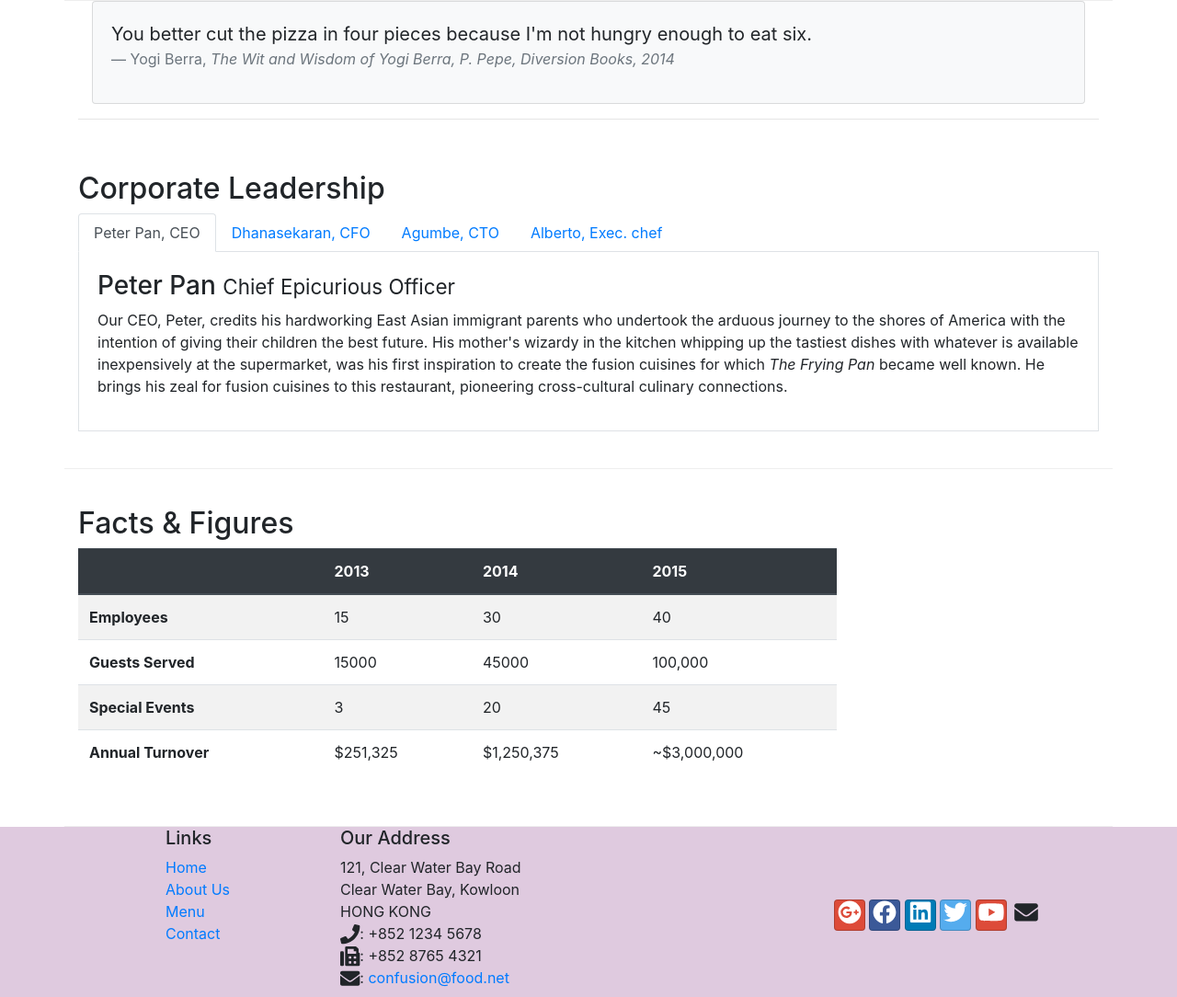
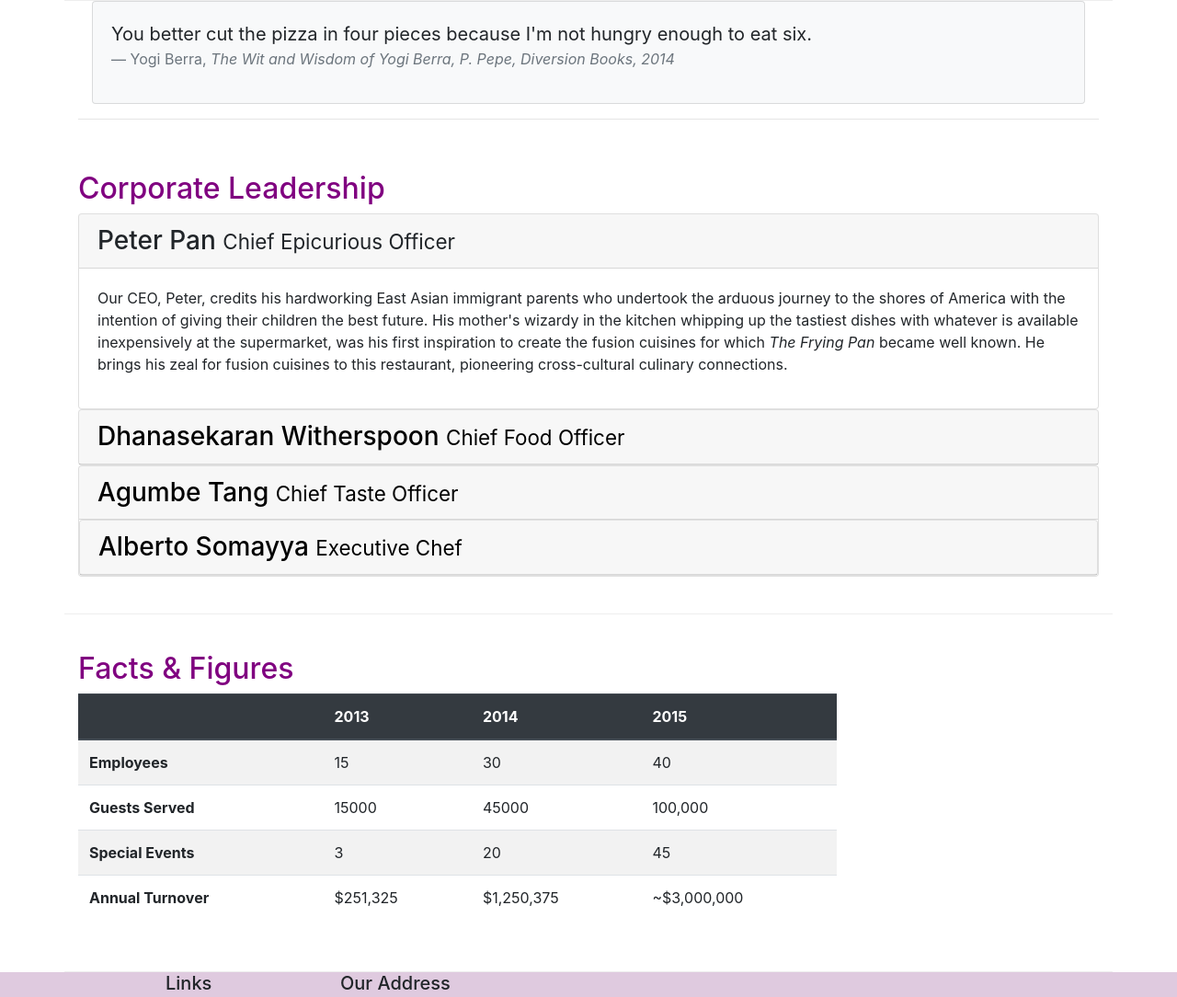
Before and after one commit to shawon-shariff/practiseNodeJs, a website: page aboutus.html in a window 1280 px wide. Shown: the part 814-1898 px from the top of the page at 92% size. Drawn offline with nearby package versions, Linux system fonts and the light colour scheme.

Commit message:
Accordion add+ heading color change

```diff
--- a/aboutus.html
+++ b/aboutus.html
@@ -10,7 +10,7 @@
     <title>About Us</title>
 </head>
 <body>
-    <nav class="navbar navbar-expand-sm navbar-dark bg-primary fixed-top">
+    <nav class="navbar navbar-expand-sm bg-primary fixed-top">
         <div class="container">
             <a class="navbar-brand mr-auto" href="./index.html"><img src="img/logo.png" height="30" width="41"></a>
             <button class="navbar-toggler" class="btn" data-toggle="collapse" data-target="#navbar">
@@ -19,7 +19,7 @@
             <div class="collapse navbar-collapse" id="navbar">
                 <ul class="navbar-nav ml-auto">
                     <li class="nav-item"><a href="./index.html" class="nav-link"><span class="fa fa-home fa-lg"></span> Home</a></li>
-                    <li class="nav-item active"><a href="#!" class="nav-link"><span class="fa fa-info fa-lg"></span> About</a></li>
+                    <li class="nav-item"><a href="#!" class="nav-link active"><span class="fa fa-info fa-lg"></span> About</a></li>
                     <li class="nav-item"><a href="#" class="nav-link"><span class="fa fa-list fa-lg"></span> Service</a></li>
                     <li class="nav-item"><a href="./contactus.html" class="nav-link"><span class="fa fa-address-card fa-lg"></span> Contact</a></li>
                 </ul>
@@ -95,49 +95,70 @@
         </div>
         <hr>
 
-
         <div class="row custom-padding">
             <div class="col-12">
                 <h2>Corporate Leadership</h2>
-
-                <ul class="nav nav-tabs">
-                    <li class="nav-item">
-                        <a href="#peter" role="tab" data-toggle="tab" class="nav-link active">Peter Pan, CEO</a>
-                    </li>
-                    <li class="nav-item">
-                        <a href="#dhana" role="tab" data-toggle="tab"  class="nav-link">Dhanasekaran, CFO</a>
-                    </li>
-                    <li class="nav-item">
-                        <a href="#agumbe" role="tab" data-toggle="tab"  class="nav-link">Agumbe, CTO</a>
-                    </li>
-                    <li class="nav-item">
-                        <a href="#alberto" role="tab" data-toggle="tab"  class="nav-link">Alberto, Exec. chef</a>
-                    </li>
-                </ul>
-
-                <div class="tab-content">
-                    <div class="tab-pane fade show active" role="tabpanel" id="peter">
-                        <h3>Peter Pan <small>Chief Epicurious Officer</small></h3>
-                        <p class="d-none d-sm-block">Our CEO, Peter, credits his hardworking East Asian immigrant parents who undertook the arduous journey to the shores of America with the intention of giving their children the best future. His mother's wizardy in the kitchen whipping up the tastiest dishes with whatever is available inexpensively at the supermarket, was his first inspiration to create the fusion cuisines for which <em>The Frying Pan</em> became well known. He brings his zeal for fusion cuisines to this restaurant, pioneering cross-cultural culinary connections.</p>
+                <div id="accordion">
+                    <div class="card">
+                        <div class="card-header" role="tab" id="peterhead">
+                        <h3 class="mb-0">
+                            <a data-toggle="collapse" data-target="#peter">
+                            Peter Pan <small>Chief Epicurious Officer</small>
+                            </a>
+                        </h3>
+                        </div>
+                        <div class="collapse show" id="peter" data-parent="#accordion">
+                            <div class="card-body">
+                                <p class="d-none d-sm-block">Our CEO, Peter, credits his hardworking East Asian immigrant parents who undertook the arduous journey to the shores of America with the intention of giving their children the best future. His mother's wizardy in the kitchen whipping up the tastiest dishes with whatever is available inexpensively at the supermarket, was his first inspiration to create the fusion cuisines for which <em>The Frying Pan</em> became well known. He brings his zeal for fusion cuisines to this restaurant, pioneering cross-cultural culinary connections.</p>
+                            </div>
+                        </div>
                     </div>
-                    <div class="tab-pane fade" role="tabpanel" id="dhana">
-                        <h3>Dhanasekaran Witherspoon <small>Chief Food Officer</small></h3>
-                        <p class="d-none d-sm-block">Our CFO, Danny, as he is affectionately referred to by his colleagues, comes from a long established family tradition in farming and produce. His experiences growing up on a farm in the Australian outback gave him great appreciation for varieties of food sources. As he puts it in his own words, <em>Everything that runs, wins, and everything that stays, pays!</em></p>
+                    <div class="card">
+                        <div class="card-header" role="tab" id="dannyhead">
+                        <h3 class="mb-0">
+                            <a class="collapsed" data-toggle="collapse" data-target="#danny">
+                            Dhanasekaran Witherspoon <small>Chief Food Officer</small>
+                            </a>
+                        </h3>
                     </div>
-                    <div class="tab-pane fade" role="tabpanel" id="agumbe">
-                        <h3>Agumbe Tang <small>Chief Taste Officer</small></h3>
-                        <p class="d-none d-sm-block">Blessed with the most discerning gustatory sense, Agumbe, our CTO, personally ensures that every dish that we serve meets his exacting tastes. Our chefs dread the tongue lashing that ensues if their dish does not meet his exacting standards. He lives by his motto, <em>You click only if you survive my lick.</em></p>
+                    <div class="collapse" id="danny" data-parent="#accordion">
+                        <div class="card-body">
+                            <p class="d-none d-sm-block">Our CFO, Danny, as he is affectionately referred to by his colleagues, comes from a long established family tradition in farming and produce. His experiences growing up on a farm in the Australian outback gave him great appreciation for varieties of food sources. As he puts it in his own words, <em>Everything that runs, wins, and everything that stays, pays!</em></p>
+                        </div>
                     </div>
-                    <div class="tab-pane fade" role="tabpanel" id="alberto">
-                        <h3>Alberto Somayya <small>Executive Chef</small></h3>
-                        <p class="d-none d-sm-block">Award winning three-star Michelin chef with wide International experience having worked closely with whos-who in the culinary world, he specializes in creating mouthwatering Indo-Italian fusion experiences. He says, <em>Put together the cuisines from the two craziest cultures, and you get a winning hit! Amma Mia!</em></p>
+                    </div>
+                    <div class="card">
+                            <div class="card-header" role="tab" id="agumbehead">
+                            <h3 class="mb-0">
+                                <a class="collapsed" data-toggle="collapse" data-target="#agumbe">
+                                Agumbe Tang <small>Chief Taste Officer</small>
+                                </a>
+                            </h3>
+                        </div>
+                        <div class="collapse" id="agumbe" data-parent="#accordion">
+                            <div class="card-body">
+                                <p class="d-none d-sm-block">Blessed with the most discerning gustatory sense, Agumbe, our CTO, personally ensures that every dish that we serve meets his exacting tastes. Our chefs dread the tongue lashing that ensues if their dish does not meet his exacting standards. He lives by his motto, <em>You click only if you survive my lick.</em></p>
+                        </div>
+                    </div>
+                    <div class="card">
+                            <div class="card-header" role="tab" id="albertohead">
+                            <h3 class="mb-0">
+                                <a class="collapsed" data-toggle="collapse" data-target="#alberto">
+                                Alberto Somayya <small>Executive Chef</small>
+                                </a>
+                            </h3>
+                        </div>
+                        <div class="collapse" id="alberto" data-parent="#accordion">
+                            <div class="card-body">
+                                <p class="d-none d-sm-block">Award winning three-star Michelin chef with wide International experience having worked closely with whos-who in the culinary world, he specializes in creating mouthwatering Indo-Italian fusion experiences. He says, <em>Put together the cuisines from the two craziest cultures, and you get a winning hit! Amma Mia!</em></p>
+                            </div>
+                        </div>
                     </div>
                 </div>
+            </div>
+        </div>
+        </div>
 
-
-
-            </div>
-       </div>
        <div class="row custom-padding">
             <div class="col-12 col-sm-9">
                 <h2>Facts &amp; Figures</h2>
--- a/css/style.css
+++ b/css/style.css
@@ -25,11 +25,26 @@ html{
 .footer{
     background-color: #dfcadf;
 }
-.tab-content{
-    padding:20px;
-    border-left: 1px solid #dee2e6;
-    border-right: 1px solid #dee2e6;
-    border-bottom: 1px solid #dee2e6;
+.fa-home, .fa-info, .fa-list, .fa-address-card{
+    color:purple !important;
+}
+.navbar-nav .nav-link{
+    color: #000;
+    font-weight: 500;;
+}
+.navbar-nav .active{
+    color:#fff;
+}
+.navbar-nav .nav-item .nav-link:hover{
+    color:purple;
+}
+.card-header h3 a{
+    text-decoration: none;
+    cursor: pointer;
+    color:#000
+}
+h2{
+    color:purple;
 }
 
 @media screen and (min-width:360px) and (max-width:575px){
```
Also changed, not shown: contactus.html (+5 -5 lines), index.html (+2 -2 lines).
